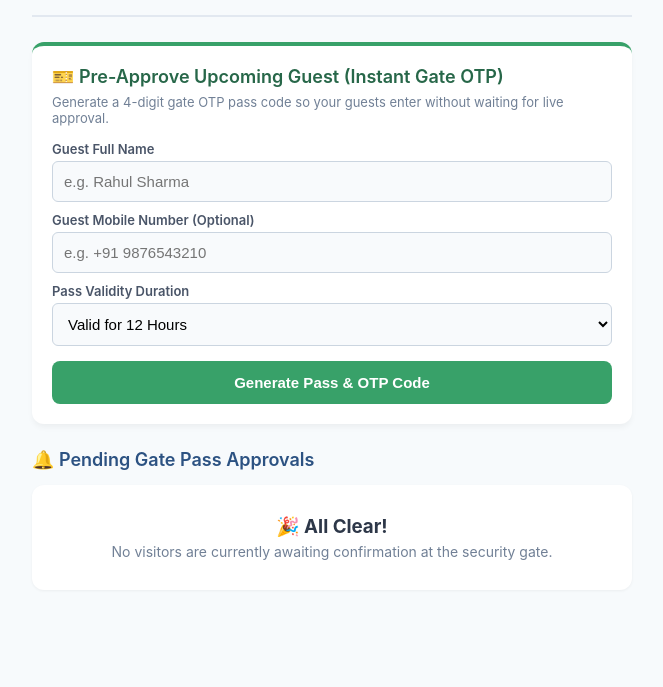
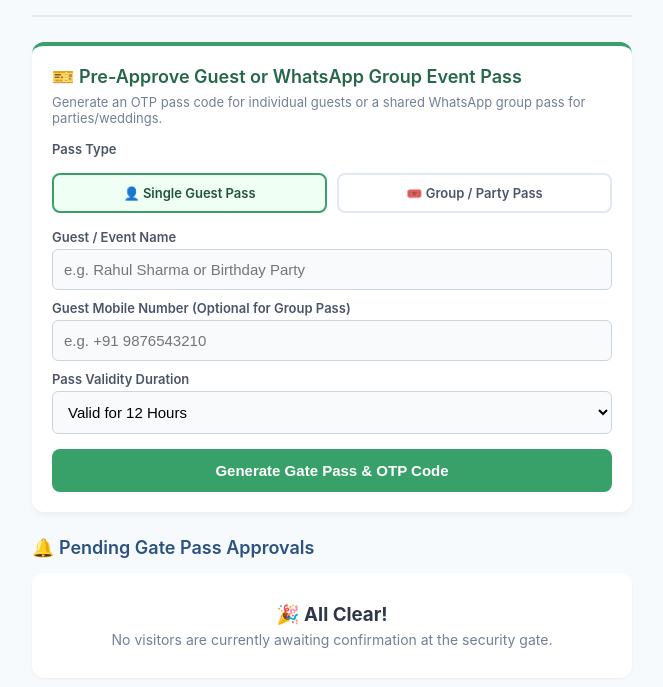
Before and after one commit to kapilh08/society-villashield-os-engine, a FastAPI app: template app/templates/resident.html in a window 1280 px wide. Shown: the part 60-747 px from the top of the page, without its empty margins (308-971 px from the left). Run offline with FastAPI, Linux system fonts and the light colour scheme; the template is opened without the code that fills it, so the values that code supplies are empty; parts of the project's set-up code (start-up, migrations or seed data) failed here and were passed over.

Commit message:
Enhancements for Multi-use group event pass and whatsapp broadcast feature

```diff
--- a/app/main.py
+++ b/app/main.py
@@ -22,6 +22,9 @@ def auto_migrate_db():
         with engine.connect() as conn:
             conn.execute(text("ALTER TABLE visitor_logs ADD COLUMN IF NOT EXISTS gate_name VARCHAR DEFAULT 'Main Gate';"))
             conn.execute(text("ALTER TABLE visitor_logs ADD COLUMN IF NOT EXISTS photo_url VARCHAR;"))
+            conn.execute(text("ALTER TABLE pre_approved_invites ADD COLUMN IF NOT EXISTS pass_type VARCHAR DEFAULT 'SINGLE';"))
+            conn.execute(text("ALTER TABLE pre_approved_invites ADD COLUMN IF NOT EXISTS max_uses INTEGER DEFAULT 1;"))
+            conn.execute(text("ALTER TABLE pre_approved_invites ADD COLUMN IF NOT EXISTS current_uses INTEGER DEFAULT 0;"))
             conn.commit()
     except Exception as e:
         print(f"Migration note: {e}")
@@ -336,6 +339,8 @@ def web_create_invite(
     guest_name: str = Form(...),
     phone_number: str = Form(None),
     duration_hours: int = Form(12),
+    pass_type: str = Form("SINGLE"),
+    max_uses: int = Form(1),
     db: Session = Depends(get_db)
 ):
     username = request.cookies.get("villashield_user")
@@ -349,17 +354,24 @@ def web_create_invite(
     otp = generate_unique_otp(db)
     valid_until = datetime.datetime.utcnow() + datetime.timedelta(hours=duration_hours)
 
+    p_enum = models.PassType.EVENT_GROUP if pass_type == "EVENT_GROUP" else models.PassType.SINGLE
+    m_uses = max_uses if max_uses and max_uses > 0 else (50 if p_enum == models.PassType.EVENT_GROUP else 1)
+
     invite = models.PreApprovedInvite(
         villa_id=current_res.id,
         guest_name=guest_name,
         phone_number=phone_number,
         otp_code=otp,
         valid_until=valid_until,
+        pass_type=p_enum,
+        max_uses=m_uses,
+        current_uses=0,
         status=InviteStatus.PENDING
     )
     db.add(invite)
     db.commit()
-    return RedirectResponse(url=f"/dashboard?success=Pre-Approved+Pass+Created!+OTP+Code:+{otp}", status_code=303)
+    msg = f"Event+Pass+Created!+OTP:+{otp}+Max+Guests:+{m_uses}" if p_enum == models.PassType.EVENT_GROUP else f"Single+Guest+Pass+Created!+OTP:+{otp}"
+    return RedirectResponse(url=f"/dashboard?success={msg}", status_code=303)
 
 @app.post("/guard/verify-otp-action")
 def web_verify_otp(
@@ -379,18 +391,28 @@ def web_verify_otp(
     if not invite:
         return RedirectResponse(url="/dashboard?error=Invalid,+Expired,+or+Already+Used+OTP+Pass", status_code=303)
 
-    invite.status = InviteStatus.USED
+    invite.current_uses += 1
+    if invite.pass_type == models.PassType.SINGLE or invite.current_uses >= invite.max_uses:
+        invite.status = InviteStatus.USED
+
+    if invite.pass_type == models.PassType.EVENT_GROUP:
+        v_name = f"{invite.guest_name} (Event Guest #{invite.current_uses} of {invite.max_uses})"
+        msg = f"EVENT+PASS+VERIFIED!+Guest+%23{invite.current_uses}+{invite.guest_name}+Entered"
+    else:
+        v_name = f"{invite.guest_name} (Pre-Approved)"
+        msg = f"Pre-Approved+Pass+Verified!+Entry+Granted+for+{invite.guest_name}"
+
     new_log = models.VisitorLog(
         villa_id=invite.villa_id,
-        visitor_name=f"{invite.guest_name} (Pre-Approved)",
-        phone_number=invite.phone_number or "Pre-Authorized Pass",
-        purpose="Pre-Approved Guest Entry",
+        visitor_name=v_name,
+        phone_number=invite.phone_number or "Pre-Authorized Group Pass",
+        purpose="Pre-Approved Event/Guest Entry",
         gate_name=gate_name,
         status=VisitorStatus.APPROVED
     )
     db.add(new_log)
     db.commit()
-    return RedirectResponse(url=f"/dashboard?success=Pre-Approved+Pass+Verified!+Entry+Granted+for+{invite.guest_name}", status_code=303)
+    return RedirectResponse(url=f"/dashboard?success={msg}", status_code=303)
 
 @app.post("/resident-decision-action")
 def web_resident_decision(log_id: int = Form(...), decision: str = Form(...), db: Session = Depends(get_db)):
--- a/app/templates/resident.html
+++ b/app/templates/resident.html
@@ -124,6 +124,36 @@
             background: #F8FAFC;
         }
 
+        .radio-group {
+            display: flex;
+            gap: 10px;
+            margin-top: 6px;
+            margin-bottom: 12px;
+        }
+
+        .radio-card {
+            flex: 1;
+            border: 2px solid #E2E8F0;
+            border-radius: 8px;
+            padding: 10px;
+            cursor: pointer;
+            text-align: center;
+            font-size: 13px;
+            font-weight: 600;
+            color: #4A5568;
+            transition: all 0.2s;
+        }
+
+        .radio-card input {
+            display: none;
+        }
+
+        .radio-card.active {
+            border-color: #38A169;
+            background: #F0FFF4;
+            color: #22543D;
+        }
+
         .submit-btn {
             width: 100%;
             background: #38A169;
@@ -193,7 +223,7 @@
             border-radius: 6px;
             font-size: 18px;
             font-weight: 800;
-            letter-spacing: 3px;
+            letter-spacing: 2px;
             display: inline-block;
         }
 
@@ -207,6 +237,26 @@
             font-size: 12px;
             display: inline-block;
             margin-top: 8px;
+        }
+
+        .tag-badge {
+            font-size: 10px;
+            text-transform: uppercase;
+            padding: 2px 6px;
+            border-radius: 4px;
+            font-weight: bold;
+            display: inline-block;
+            margin-bottom: 4px;
+        }
+
+        .tag-single {
+            background: #E2E8F0;
+            color: #4A5568;
+        }
+
+        .tag-group {
+            background: #FEFCBF;
+            color: #744210;
         }
 
         @media (min-width: 480px) {
@@ -248,16 +298,33 @@
         </div>
         {% endif %}
 
-        <!-- Pre-Approved Guest Invite Form -->
+        <!-- Pre-Approved Guest & Group Event Pass Form -->
         <div class="card" style="border-top: 4px solid #38A169;">
-            <h2 style="margin-top: 0; color: #276749;">🎫 Pre-Approve Upcoming Guest (Instant Gate OTP)</h2>
-            <p style="font-size: 13px; color: #718096; margin-top: -8px; margin-bottom: 15px;">Generate a 4-digit gate
-                OTP pass code so your guests enter without waiting for live approval.</p>
+            <h2 style="margin-top: 0; color: #276749;">🎫 Pre-Approve Guest or WhatsApp Group Event Pass</h2>
+            <p style="font-size: 13px; color: #718096; margin-top: -8px; margin-bottom: 15px;">Generate an OTP pass code
+                for individual guests or a shared WhatsApp group pass for parties/weddings.</p>
             <form action="/resident/create-invite-action" method="POST" id="inviteForm">
-                <label>Guest Full Name</label>
-                <input type="text" name="guest_name" required placeholder="e.g. Rahul Sharma" autocomplete="off">
 
-                <label>Guest Mobile Number (Optional)</label>
+                <label>Pass Type</label>
+                <div class="radio-group">
+                    <label class="radio-card active" id="singleCard" onclick="togglePassType('SINGLE')">
+                        <input type="radio" name="pass_type" value="SINGLE" checked> 👤 Single Guest Pass
+                    </label>
+                    <label class="radio-card" id="groupCard" onclick="togglePassType('EVENT_GROUP')">
+                        <input type="radio" name="pass_type" value="EVENT_GROUP"> 🎟️ Group / Party Pass
+                    </label>
+                </div>
+
+                <label id="nameLabel">Guest / Event Name</label>
+                <input type="text" name="guest_name" required placeholder="e.g. Rahul Sharma or Birthday Party"
+                    autocomplete="off">
+
+                <div id="maxUsesGroup" style="display: none;">
+                    <label>Maximum Allowed Guests (Group Pass Limit)</label>
+                    <input type="number" name="max_uses" value="50" min="2" max="500" placeholder="e.g. 50 guests">
+                </div>
+
+                <label>Guest Mobile Number (Optional for Group Pass)</label>
                 <input type="text" name="phone_number" placeholder="e.g. +91 9876543210" autocomplete="off">
 
                 <label>Pass Validity Duration</label>
@@ -265,27 +332,49 @@
                     <option value="6">Valid for 6 Hours</option>
                     <option value="12" selected>Valid for 12 Hours</option>
                     <option value="24">Valid for 24 Hours</option>
+                    <option value="48">Valid for 48 Hours (Multi-Day Event)</option>
                 </select>
 
-                <button type="submit" class="submit-btn">Generate Pass & OTP Code</button>
+                <button type="submit" class="submit-btn">Generate Gate Pass & OTP Code</button>
             </form>
         </div>
 
         <!-- Active Pre-Approved Passes List -->
         {% if active_invites %}
-        <h2>📜 Active Pre-Approved Guest Passes</h2>
+        <h2>📜 Active Pre-Approved Passes & Group Events</h2>
         {% for invite in active_invites %}
         <div class="card"
             style="border-left: 5px solid {% if 'USED' in invite.status|string %}#A0AEC0{% else %}#38A169{% endif %}; display: flex; justify-content: space-between; align-items: center;">
             <div>
+                {% if 'EVENT_GROUP' in invite.pass_type|string %}
+                <span class="tag-badge tag-group">🎟️ WhatsApp Group Event Pass</span><br>
+                {% else %}
+                <span class="tag-badge tag-single">👤 Single Guest Pass</span><br>
+                {% endif %}
+
                 <strong style="font-size: 16px; color: #1A365D;">{{ invite.guest_name }}</strong><br>
+
+                {% if 'EVENT_GROUP' in invite.pass_type|string %}
+                <span style="font-size: 12px; color: #2B6CB0; font-weight: bold;">
+                    📊 Gate Tracker: {{ invite.current_uses }} / {{ invite.max_uses }} Guests Entered
+                </span><br>
+                {% endif %}
+
                 <span style="font-size: 12px; color: #718096;">Status: <strong>{{ invite.status|string |
                         replace('InviteStatus.', '') }}</strong></span><br>
+
                 {% if 'PENDING' in invite.status|string %}
+                {% if 'EVENT_GROUP' in invite.pass_type|string %}
+                <a href="https://wa.me/?text=🎉%20*Gate%20Pass%20-%20{{ invite.guest_name }}*%0A📍%20Location:%20Villa%20Resident%20Entry%0A🔑%20Pass%20Code:%20*{{ invite.otp_code }}*%0A⏰%20Show%20this%20code%20at%20the%20VillaShield%20Gate%20for%20instant%20entry!"
+                    target="_blank" class="wa-btn">
+                    💬 Share to WhatsApp Group
+                </a>
+                {% else %}
                 <a href="https://wa.me/?text=Hi%20{{ invite.guest_name }},%20your%20gate%20pass%20code%20is%20*{{ invite.otp_code }}*%20for%20fast%20entry."
                     target="_blank" class="wa-btn">
                     💬 Share Code via WhatsApp
                 </a>
+                {% endif %}
                 {% endif %}
             </div>
             <div style="text-align: right;">
@@ -326,8 +415,26 @@
         {% endif %}
     </div>
 
-    <!-- Smart Auto-Refresh Script: Pauses refresh while resident is actively focusing or typing in form inputs -->
     <script>
+        function togglePassType(type) {
+            const singleCard = document.getElementById('singleCard');
+            const groupCard = document.getElementById('groupCard');
+            const maxUsesGroup = document.getElementById('maxUsesGroup');
+            const nameLabel = document.getElementById('nameLabel');
+
+            if (type === 'EVENT_GROUP') {
+                singleCard.classList.remove('active');
+                groupCard.classList.add('active');
+                maxUsesGroup.style.display = 'block';
+                nameLabel.innerText = 'Event / Party Name (e.g. Amit Birthday)';
+            } else {
+                groupCard.classList.remove('active');
+                singleCard.classList.add('active');
+                maxUsesGroup.style.display = 'none';
+                nameLabel.innerText = 'Guest Full Name';
+            }
+        }
+
         let isUserInteracting = false;
 
         document.addEventListener('focusin', function (e) {
@@ -349,7 +456,6 @@
             }, 1000);
         });
 
-        // Smart Refresh (30 Seconds interval, ONLY when NOT typing or focused on input)
         setInterval(function () {
             let activeEl = document.activeElement;
             let isFocusedOnInput = activeEl && (activeEl.tagName === 'INPUT' || activeEl.tagName === 'SELECT' || activeEl.tagName === 'TEXTAREA');
```
Also changed, not shown: app/models/models.py (+7 -0 lines), app/routers/invites.py (+22 -7 lines), app/schemas/schemas.py (+6 -1 lines), tests/test_auth.py (+5 -4 lines), tests/test_invites.py (+52 -1 lines), tests/test_staff.py (+4 -4 lines), tests/test_visitors.py (+21 -7 lines).
